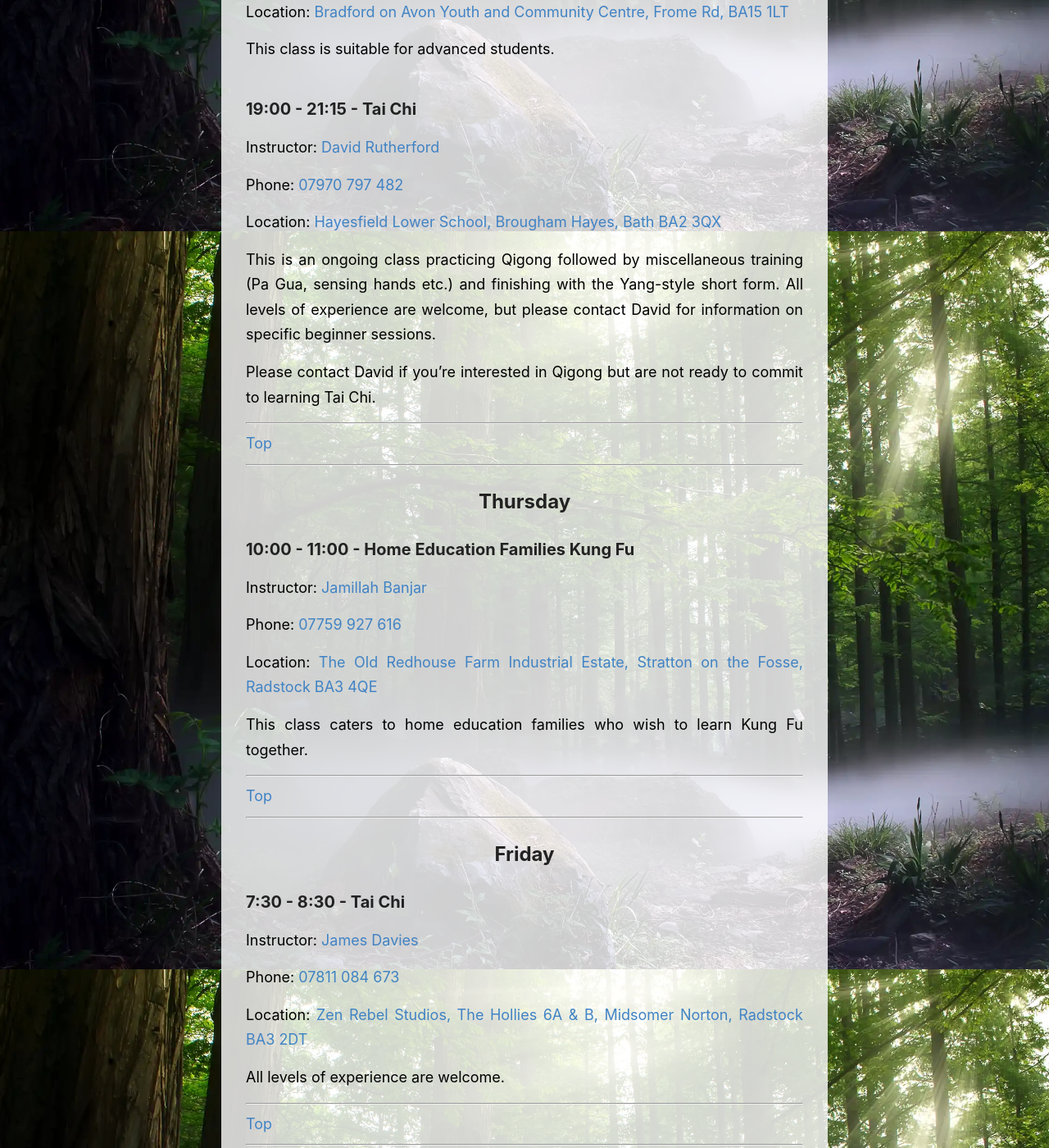
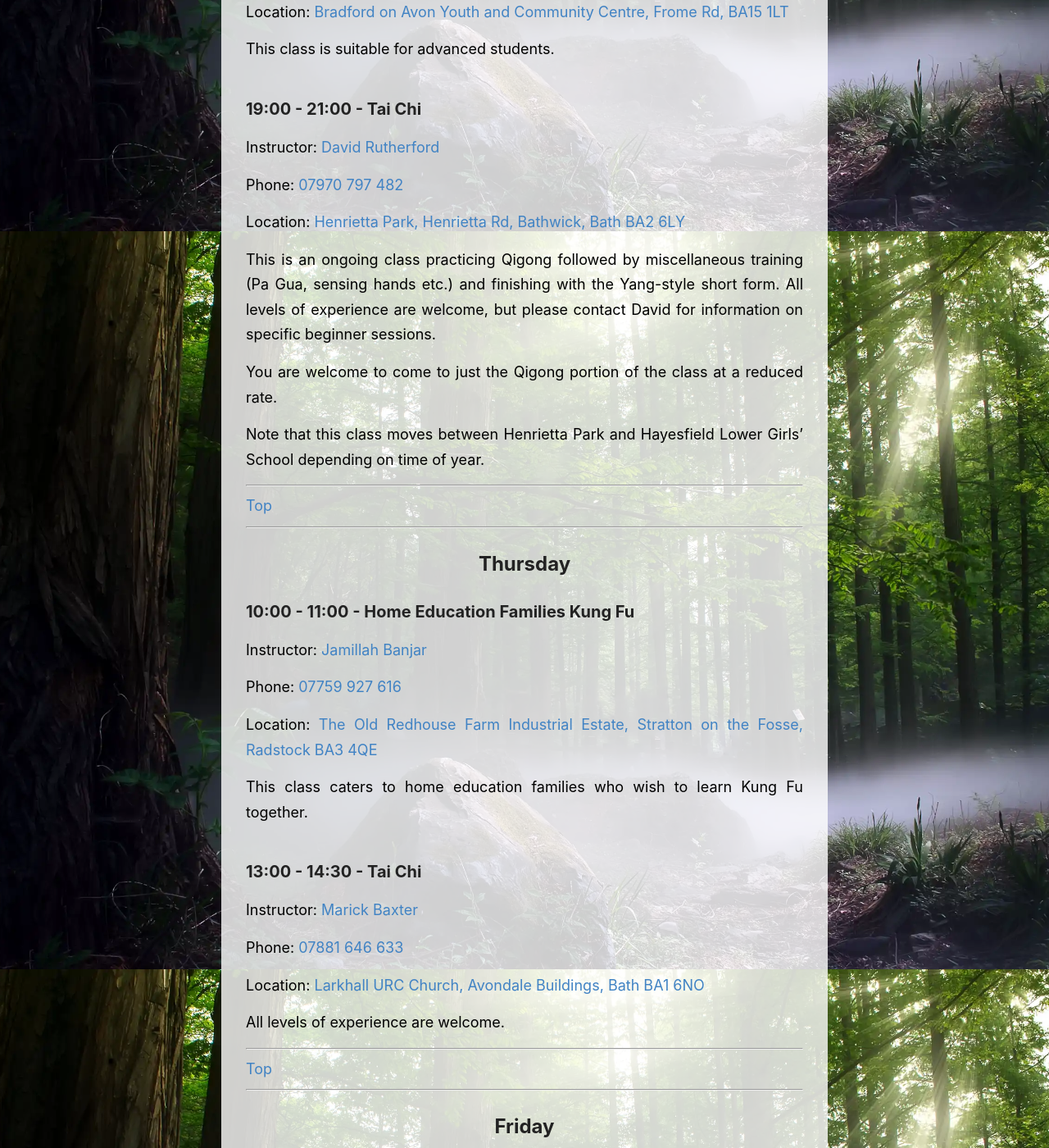
Before and after one commit to xanthipe/wutan-bath, a Jekyll site: the page built from _pages/classes.md, in a window 1280 px wide and 1400 px high, scrolled down 3318 px. Shown: the whole window at 82% size. Built offline with Jekyll 4.4.1, drawn with Linux system fonts in a browser that asks for light colours.

Commit message:
update marick new class and dave wed location

```diff
--- a/_data/classes.yml
+++ b/_data/classes.yml
@@ -79,18 +79,20 @@
         This class is suitable for advanced students.
     - name: Tai Chi
       start: "19:00"
-      end: "21:15"
+      end: "21:00"
       instructor: david-rutherford
-      location: Hayesfield Lower School, Brougham Hayes, Bath BA2 3QX
-      map_link: yHmXikrBBTaLc1Cn9
+      location: Henrietta Park, Henrietta Rd, Bathwick, Bath BA2 6LY
+      map_link: r4TpZz7i7q6PbVmR6
       description: |
         This is an ongoing class practicing Qigong followed by miscellaneous
         training (Pa Gua, sensing hands etc.) and finishing with the Yang-style
         short form. All levels of experience are welcome, but please contact David
         for information on specific beginner sessions.
 
-        Please contact David if you're interested in Qigong but are not ready to commit to learning
-        Tai Chi.
+        You are welcome to come to just the Qigong portion of the class at a reduced rate.
+
+        Note that this class moves between Henrietta Park and Hayesfield Lower Girls' School
+        depending on time of year.
 - day: Thursday
   classes:
     - name: Home Education Families Kung Fu
@@ -100,6 +102,13 @@
       location: The Old Redhouse Farm Industrial Estate, Stratton on the Fosse, Radstock BA3 4QE
       map_link: mkW51q6QJhk31Jz57
       description: This class caters to home education families who wish to learn Kung Fu together.
+    - name: Tai Chi
+      start: "13:00"
+      end: "14:30"
+      instructor: marick-baxter
+      location: Larkhall URC Church, Avondale Buildings, Bath BA1 6NO
+      map_link: DsGof5PeMngYL6a89
+      description: All levels of experience are welcome.
 - day: Friday
   classes:
     - name: Tai Chi
```
